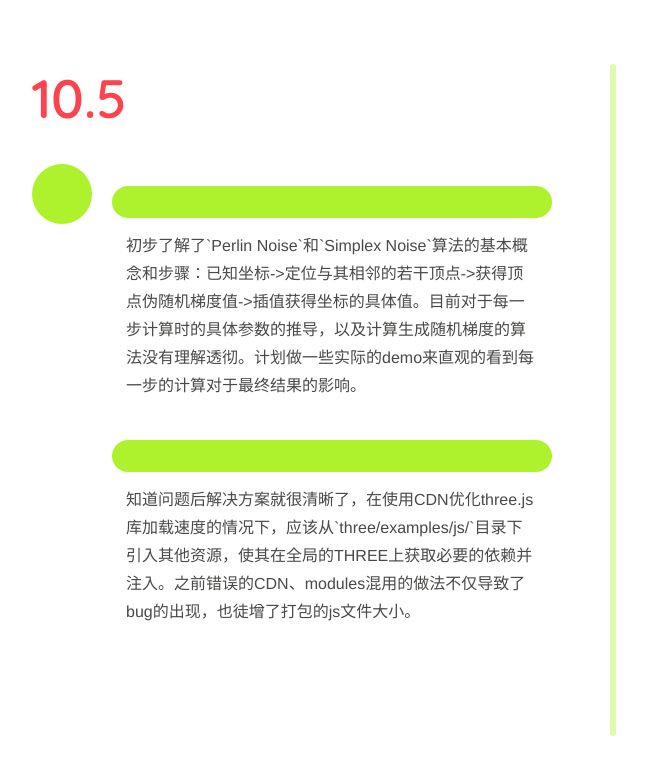
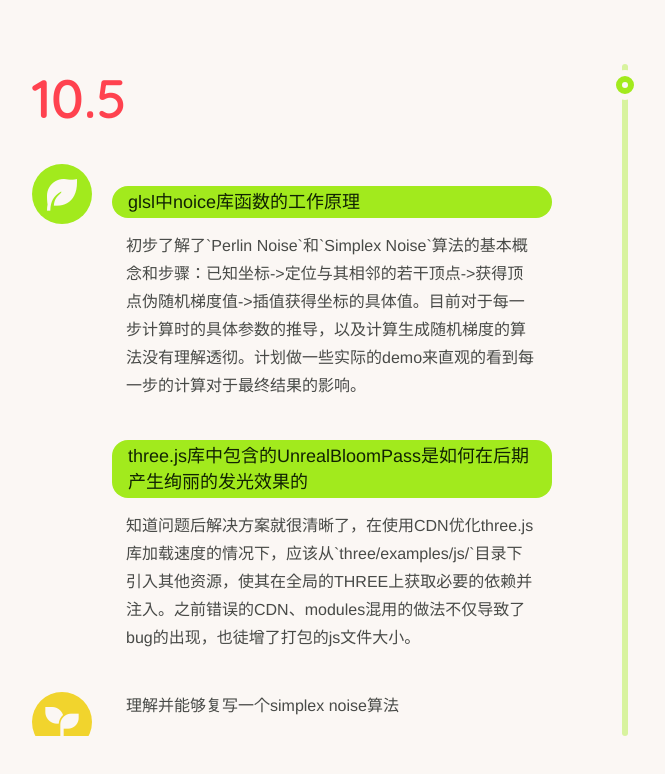
Before and after one commit to tari404/tree-fe, a Vue app: page / in a window 1280 px wide. Shown: the top 774 px of the page, without its empty margins (38-703 px from the left). Built offline with nearby package versions, Linux system fonts and the light colour scheme.

Commit message:
⚙️ update page

```diff
--- a/public/index.html
+++ b/public/index.html
@@ -5,11 +5,12 @@
     <meta http-equiv="X-UA-Compatible" content="IE=edge">
     <meta name="viewport" content="width=device-width,initial-scale=1.0">
     <link rel="icon" href="<%= BASE_URL %>favicon.ico">
-    <title><%= htmlWebpackPlugin.options.title %></title>
+    <title>Tree</title>
+    <link href="https://cdn.jsdelivr.net/npm/remixicon@2.5.0/fonts/remixicon.css" rel="stylesheet">
   </head>
   <body>
     <noscript>
-      <strong>We're sorry but <%= htmlWebpackPlugin.options.title %> doesn't work properly without JavaScript enabled. Please enable it to continue.</strong>
+      <strong>We're sorry but Tree doesn't work properly without JavaScript enabled. Please enable it to continue.</strong>
     </noscript>
     <div id="app"></div>
     <!-- built files will be auto injected -->
--- a/src/App.vue
+++ b/src/App.vue
@@ -18,6 +18,7 @@ export default defineComponent({
   -webkit-font-smoothing antialiased
   -moz-osx-font-smoothing grayscale
   color $black
+  background-color $white
 
 *
   box-sizing border-box
@@ -30,5 +31,9 @@ ul
 @font-face
   font-family 'Quicksand'
   src url('~@/assets/font/Quicksand-SemiBold.ttf')
+  font-weight 400
+@font-face
+  font-family 'Quicksand'
+  src url('~@/assets/font/Quicksand-Bold.ttf')
   font-weight 600
 </style>
--- a/src/color.styl
+++ b/src/color.styl
@@ -1,6 +1,7 @@
 $black   = #020e00
 $midGray = #484a47
-$white   = #ffffff
+$white   = #fbf7f4
 
 $red     = #ff424f
-$green   = #adf22d
+$green   = #a2ea1d
+$orange  = #f1d42d
--- a/src/pages/Home.vue
+++ b/src/pages/Home.vue
@@ -1,21 +1,34 @@
 <template>
   <div id="home">
-    <ul class="post-list">
-      <li v-for="post in posts" :key="post.data" class="post">
+    <div id="post-list" @mousewheel="onWheel">
+      <ul :style="{ transform: `translateY(${-scrollY}px)` }">
+        <li v-for="(post, i) in posts" :key="i" class="post" :latest="i ? undefined : true">
           <p class="post-date">{{ post.date }}</p>
           <div class="stems">
             <i class="chapter-symbol"></i>
             <ul>
               <li v-for="(stem, i) in post.stems" :key="i">
-              <i class="title-symbol"></i>
-              <p class="origin"></p>
+                <i class="title-symbol">{{ stem.origin }}</i>
+                <p class="origin">{{ stem.origin }}</p>
                 <p class="content">{{ stem.body }}</p>
+              </li>
+            </ul>
+          </div>
+          <div class="leaves">
+            <i class="chapter-symbol"></i>
+            <ul>
+              <li v-for="(leaf, i) in post.leaves" :key="i">
+                <p class="content">{{ leaf }}</p>
               </li>
             </ul>
           </div>
         </li>
       </ul>
+    </div>
+    <div class="scroll-bar-container">
       <div class="scroll-bar"></div>
+      <div v-if="overHeight" :style="{ transform: `translateY(${scrollBarOffsetY}px)` }" class="scroll-span"></div>
+    </div>
   </div>
 </template>
 
@@ -56,7 +69,41 @@ export default defineComponent({
   data() {
     return {
       posts: testPosts,
+
+      containerHeight: 0,
+      overHeight: 0,
+
+      scrollY: 0,
     }
+  },
+  computed: {
+    scrollBarOffsetY(): number {
+      if (this.overHeight === 0) {
+        return 0
+      } else {
+        const p = Math.max(0, Math.min(1, this.scrollY / this.overHeight))
+        return (this.containerHeight - 42) * p
+      }
+    },
+  },
+  mounted() {
+    window.addEventListener('resize', this.updateSize)
+    this.updateSize()
+  },
+  beforeUnmount() {
+    window.removeEventListener('resize', this.updateSize)
+  },
+  methods: {
+    updateSize() {
+      const list = this.$el.querySelector('#post-list') as HTMLElement
+
+      this.containerHeight = list.offsetHeight
+      this.overHeight = Math.max(0, list.scrollHeight - list.offsetHeight)
+    },
+    onWheel(e: WheelEvent) {
+      const scrollY = this.scrollY + e.deltaY
+      this.scrollY = Math.max(-100, Math.min(this.overHeight + 100, scrollY))
+    },
   },
 })
 </script>
@@ -72,17 +119,20 @@ export default defineComponent({
 
   display flex
 
-.post-list
+#post-list
   padding 0 40px
   flex 0 0 600px
   overflow hidden
-  >li:not(:first-child)
+.post
+  &:not(:first-child)
     margin-top 100px
   .post-date
     margin-bottom 32px
     font-family 'Quicksand'
-  font-size 54px
+    font-weight 600
+    font-size 36px
     color $red
+    opacity .6
 .stems
   display flex
   line-height 28px
@@ -92,27 +142,67 @@ export default defineComponent({
       margin-top 40px
   .chapter-symbol
     background-color $green
+  .content
+    padding 0 14px
+    color $midGray
+.leaves
+  margin-top 40px
+  display flex
+  line-height 28px
+  li
+    position relative
+    &:not(:first-child)
+      margin-top 20px
+    padding 0 14px
+    color $midGray
+  .chapter-symbol
+    background-color $orange
+
+.post[latest]
+  .post-date
+    font-weight 400
+    font-size 54px
+    opacity 1
+  .chapter-symbol
+    margin 0 20px 0 0
+    flex 0 0 60px
+    height 60px
+    justify-content center
+    align-items center
+    font-family 'remixicon' !important
+    font-style normal
+    &:before
+      color $white
+      font-size 40px
+  .stems .chapter-symbol:before
+      content '\eea2'
+  .leaves .chapter-symbol:before
+      content '\f0d4'
   .title-symbol
     position absolute
     content ''
     top 0
     left 0
+    padding 3px 16px
     width 100%
-    height 32px
+    line-height 26px
+    font-size 18px
     border-radius 16px
     background-color $green
+    color transparent
   .origin
-    margin 22px 0 16px
-    padding 0 16px
-    min-height 30px
-    line-height 30px
+    margin 22px 0 14px
+    padding 3px 16px
+    line-height 26px
     font-size 18px
-    font-weight 600
+    opacity .9
+
+.scroll-bar-container
+  padding 0 12px
   position relative
-  .content
-    padding 0 14px
-    color $midGray
-
+  overflow hidden
+  &:hover .scroll-bar
+    opacity 1
 .scroll-bar
   margin 0 18px
   width 6px
@@ -121,14 +211,32 @@ export default defineComponent({
   background-color $green
   opacity .4
   transition opacity .14s
-  &:hover
-    opacity 1
+  cursor pointer
+.scroll-span
+  position absolute
+  top 6px
+  left 18px
+  width 30px
+  height 30px
+  border-radius 50%
+  background-color $green
+  border solid 6px $white
+  cursor pointer
+  &:before
+    content ''
+    position absolute
+    top 6px
+    left 6px
+    width 6px
+    height 6px
+    border-radius 50%
+    background-color $white
 
 // common
 .chapter-symbol
-  margin-right 20px
-  flex 0 0 60px
-  height 60px
-  display block
+  margin 8px 44px 8px 24px
+  flex 0 0 12px
+  height 12px
+  display flex
   border-radius 50%
 </style>
```
Also changed, not shown: src/assets/font/Quicksand-Bold.ttf (added). Lines whose indentation alone changed are shown as unchanged.
